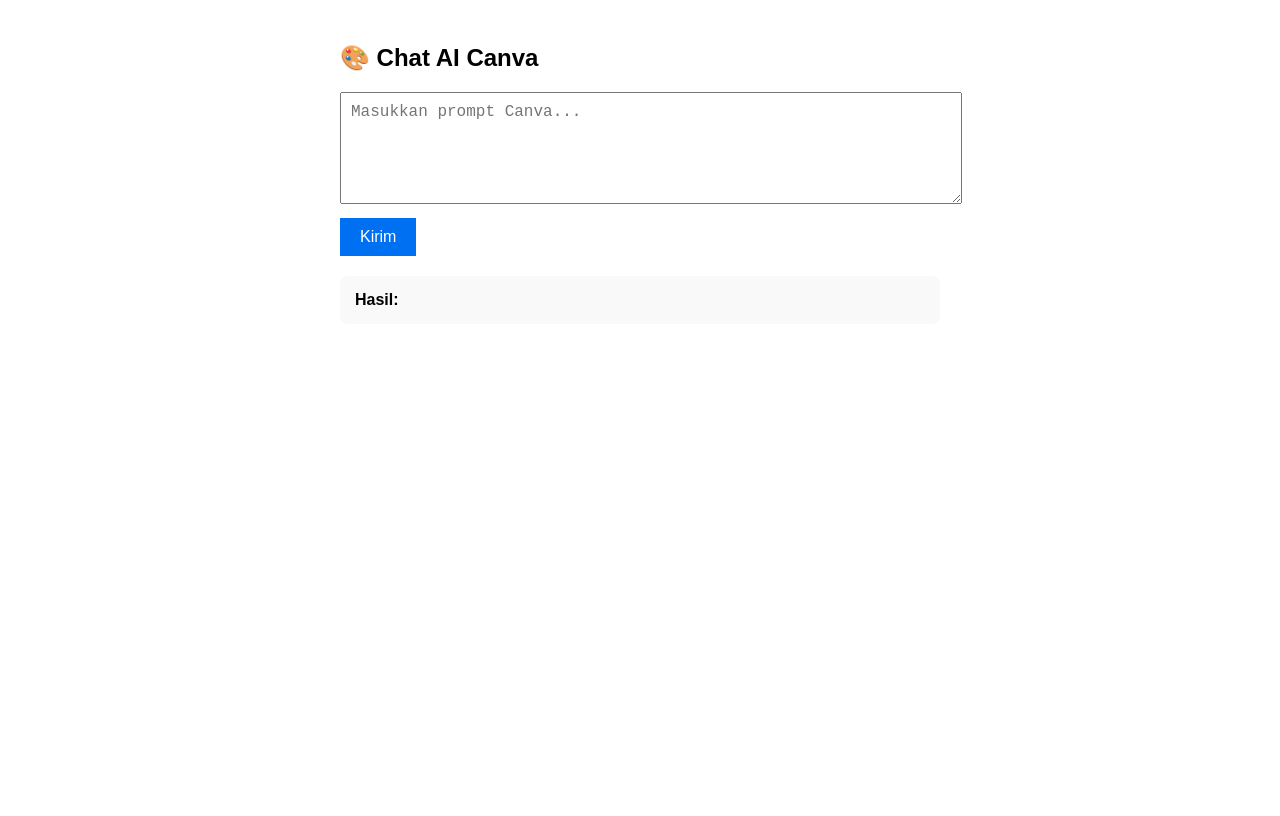
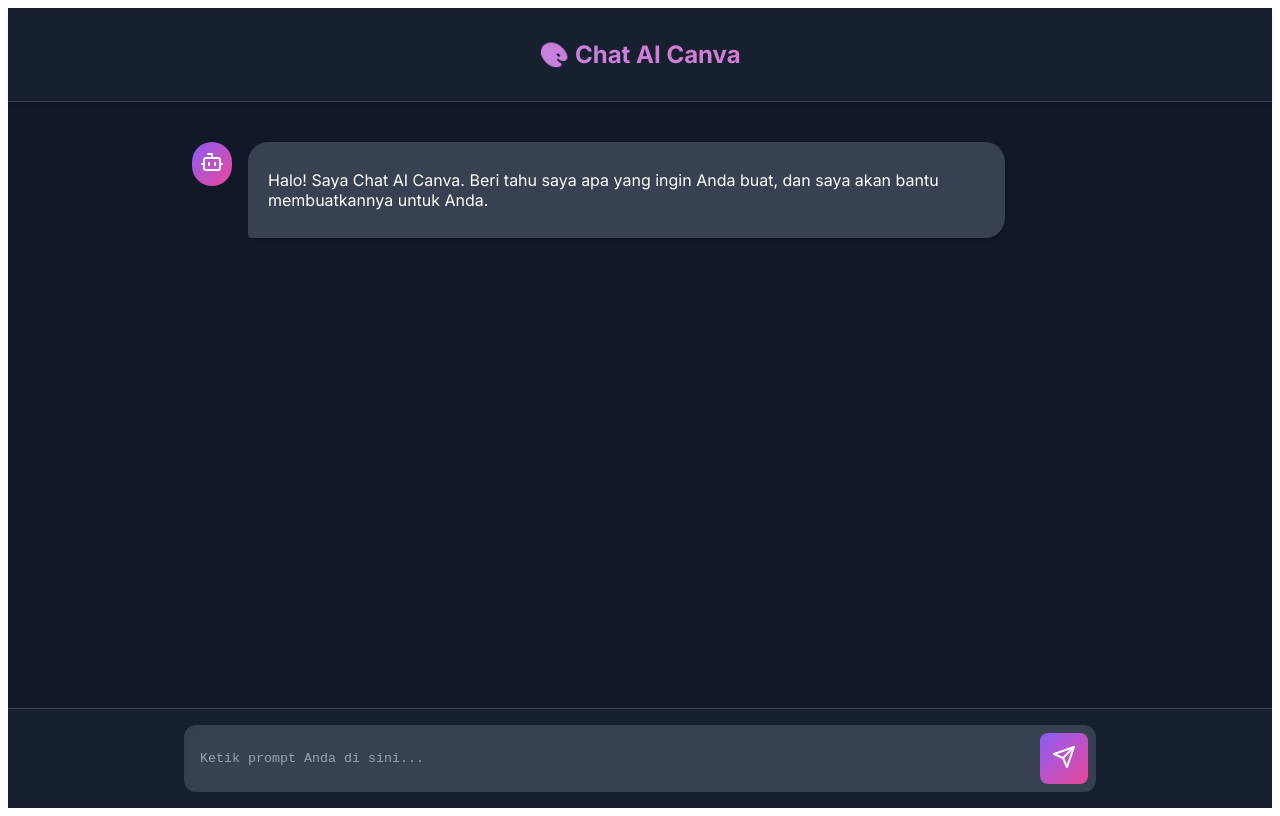
Before and after one commit to Dazhosting/Canva-Ai, a Next.js app: page / in a window 1280 px wide. Built offline with nearby package versions, Linux system fonts and the light colour scheme.

Commit message:
Update index.js

```diff
--- a/pages/index.js
+++ b/pages/index.js
@@ -1,87 +1,305 @@
-// pages/index.js
-import { useState } from 'react';
+import React, { useState, useRef, useEffect } from 'react';
 
-export default function Home() {
+// --- Icon Components ---
+// Ikon tetap sebagai komponen SVG inline.
+const BotIcon = () => (
+  <svg xmlns="http://www.w3.org/2000/svg" width="24" height="24" viewBox="0 0 24 24" fill="none" stroke="currentColor" strokeWidth="2" strokeLinecap="round" strokeLinejoin="round">
+    <path d="M12 8V4H8" />
+    <rect width="16" height="12" x="4" y="8" rx="2" />
+    <path d="M2 14h2" />
+    <path d="M20 14h2" />
+    <path d="M15 13v2" />
+    <path d="M9 13v2" />
+  </svg>
+);
+
+const UserIcon = () => (
+  <svg xmlns="http://www.w3.org/2000/svg" width="24" height="24" viewBox="0 0 24 24" fill="none" stroke="currentColor" strokeWidth="2" strokeLinecap="round" strokeLinejoin="round">
+    <path d="M19 21v-2a4 4 0 0 0-4-4H9a4 4 0 0 0-4 4v2" />
+    <circle cx="12" cy="7" r="4" />
+  </svg>
+);
+
+const SendIcon = () => (
+    <svg xmlns="http://www.w3.org/2000/svg" width="24" height="24" viewBox="0 0 24 24" fill="none" stroke="currentColor" strokeWidth="2" strokeLinecap="round" strokeLinejoin="round">
+        <path d="m22 2-7 20-4-9-9-4Z"/>
+        <path d="m22 2-11 11"/>
+    </svg>
+);
+
+// --- Main App Component ---
+export default function App() {
   const [input, setInput] = useState('');
-  const [result, setResult] = useState('');
+  const [messages, setMessages] = useState([
+    { role: 'bot', content: 'Halo! Saya Chat AI Canva. Beri tahu saya apa yang ingin Anda buat, dan saya akan bantu membuatkannya untuk Anda.' }
+  ]);
   const [loading, setLoading] = useState(false);
+  const messagesEndRef = useRef(null);
+
+  // --- Styles Object (CSS-in-JS) ---
+  // Semua gaya didefinisikan dalam objek ini.
+  const styles = {
+    container: {
+      display: 'flex',
+      flexDirection: 'column',
+      height: '100vh',
+      backgroundColor: '#111827', // bg-gray-900
+      color: 'white',
+      fontFamily: "'Inter', sans-serif",
+    },
+    header: {
+      backgroundColor: 'rgba(31, 41, 55, 0.5)', // bg-gray-800/50
+      backdropFilter: 'blur(4px)',
+      borderBottom: '1px solid #374151', // border-gray-700
+      padding: '1rem',
+      boxShadow: '0 4px 6px -1px rgb(0 0 0 / 0.1), 0 2px 4px -2px rgb(0 0 0 / 0.1)', // shadow-lg
+    },
+    headerTitle: {
+      fontSize: '1.5rem', // text-2xl
+      fontWeight: 'bold',
+      textAlign: 'center',
+      background: 'linear-gradient(to right, #a78bfa, #f472b6)', // from-purple-400 to-pink-500
+      WebkitBackgroundClip: 'text',
+      WebkitTextFillColor: 'transparent',
+    },
+    main: {
+      flex: 1,
+      overflowY: 'auto',
+      padding: '1.5rem',
+    },
+    messagesContainer: {
+        maxWidth: '56rem', // max-w-4xl
+        margin: '0 auto',
+    },
+    messageRow: {
+        display: 'flex',
+        alignItems: 'flex-start',
+        gap: '1rem',
+        margin: '1rem 0',
+    },
+    userMessageRow: {
+        justifyContent: 'flex-end',
+    },
+    botMessageRow: {
+        justifyContent: 'flex-start',
+    },
+    iconContainer: {
+        padding: '0.5rem',
+        borderRadius: '9999px',
+    },
+    botIconContainer: {
+        background: 'linear-gradient(to bottom right, #8b5cf6, #ec4899)', // from-purple-500 to-pink-600
+    },
+    userIconContainer: {
+        backgroundColor: '#374151', // bg-gray-700
+    },
+    messageBubble: {
+        maxWidth: '80%',
+        padding: '12px 20px',
+        borderRadius: '1.25rem',
+        boxShadow: '0 4px 6px -1px rgb(0 0 0 / 0.1), 0 2px 4px -2px rgb(0 0 0 / 0.1)',
+        whiteSpace: 'pre-wrap',
+    },
+    userMessageBubble: {
+        backgroundColor: '#2563eb', // bg-blue-600
+        borderBottomRightRadius: '0.25rem',
+    },
+    botMessageBubble: {
+        backgroundColor: '#374151', // bg-gray-700
+        borderBottomLeftRadius: '0.25rem',
+    },
+    loaderBubble: {
+        display: 'flex',
+        alignItems: 'center',
+        justifyContent: 'center',
+        gap: '0.5rem',
+    },
+    loaderDot: {
+        width: '8px',
+        height: '8px',
+        backgroundColor: 'white',
+        borderRadius: '50%',
+    },
+    footer: {
+      backgroundColor: 'rgba(31, 41, 55, 0.5)', // bg-gray-800/50
+      backdropFilter: 'blur(4px)',
+      borderTop: '1px solid #374151', // border-gray-700
+      padding: '1rem',
+    },
+    inputContainer: {
+        display: 'flex',
+        alignItems: 'center',
+        backgroundColor: '#374151', // bg-gray-700
+        borderRadius: '0.75rem', // rounded-xl
+        padding: '0.5rem',
+        boxShadow: 'inset 0 2px 4px 0 rgb(0 0 0 / 0.05)', // shadow-inner
+        maxWidth: '56rem', // max-w-4xl
+        margin: '0 auto',
+    },
+    textarea: {
+        flex: 1,
+        backgroundColor: 'transparent',
+        padding: '0.5rem',
+        color: 'white',
+        border: 'none',
+        outline: 'none',
+        resize: 'none',
+        maxHeight: '100px',
+    },
+    sendButton: {
+        padding: '0.75rem',
+        borderRadius: '0.5rem',
+        color: 'white',
+        border: 'none',
+        cursor: 'pointer',
+        transition: 'all 0.2s ease-in-out',
+        background: 'linear-gradient(to bottom right, #8b5cf6, #ec4899)', // from-purple-500 to-pink-600
+    },
+    sendButtonDisabled: {
+        backgroundColor: '#4b5563', // bg-gray-600
+        cursor: 'not-allowed',
+        background: 'none',
+    },
+  };
+
+  // --- CSS String for styles not possible with inline styles ---
+  // (e.g., keyframes, pseudo-classes like :hover, placeholder color)
+  const styleTag = `
+    @import url('https://fonts.googleapis.com/css2?family=Inter:wght@400;700&display=swap');
+
+    @keyframes fade-in-up {
+      from { opacity: 0; transform: translateY(10px); }
+      to { opacity: 1; transform: translateY(0); }
+    }
+
+    .animate-fade-in-up {
+      animation: fade-in-up 0.5s ease-out forwards;
+    }
+
+    @keyframes pulse {
+      0%, 100% { opacity: 1; }
+      50% { opacity: 0.5; }
+    }
+
+    .dot-1 { animation: pulse 1.5s infinite; animation-delay: -0.3s; }
+    .dot-2 { animation: pulse 1.5s infinite; animation-delay: -0.15s; }
+    .dot-3 { animation: pulse 1.5s infinite; }
+
+    textarea::placeholder {
+        color: #9ca3af; /* placeholder-gray-400 */
+    }
+
+    /* We use a class for the hover effect because it's not possible inline */
+    .send-button:hover {
+        transform: scale(1.1);
+        background: linear-gradient(to bottom right, #a855f7, #d946ef); /* hover:from-purple-600 hover:to-pink-700 */
+    }
+  `;
+
+  const scrollToBottom = () => {
+    messagesEndRef.current?.scrollIntoView({ behavior: "smooth" });
+  };
+
+  useEffect(() => {
+    scrollToBottom();
+  }, [messages]);
 
   const handleSend = async () => {
-    if (!input.trim()) return;
+    if (!input.trim() || loading) return;
+
+    const userMessage = { role: 'user', content: input };
+    setMessages(prev => [...prev, userMessage]);
+    setInput('');
     setLoading(true);
-    setResult('⏳ Mengirim permintaan...');
 
     try {
-      const res = await fetch('/api/canva', {
-        method: 'POST',
-        headers: { 'Content-Type': 'application/json' },
-        body: JSON.stringify({ query: input })
-      });
+      // Simulasi panggilan API
+      await new Promise(resolve => setTimeout(resolve, 1500));
+      const data = { result: `Tentu, ini adalah ide desain untuk: "${input}". Saya akan membuatkan beberapa variasi visual yang menarik untuk Anda.` };
 
-      const data = await res.json();
-      setResult(data.result || '❌ Tidak ada respons dari API.');
+      const botMessage = { role: 'bot', content: data.result || 'Maaf, saya tidak menerima respons. Silakan coba lagi.' };
+      setMessages(prev => [...prev, botMessage]);
+
     } catch (e) {
-      setResult('❌ Gagal terhubung ke API.');
+      const errorMessage = { role: 'bot', content: '❌ Gagal terhubung ke server. Silakan periksa koneksi Anda dan coba lagi.' };
+      setMessages(prev => [...prev, errorMessage]);
     } finally {
       setLoading(false);
     }
   };
 
+  const handleKeyPress = (e) => {
+    if (e.key === 'Enter' && !e.shiftKey) {
+      e.preventDefault();
+      handleSend();
+    }
+  };
+
   return (
     <div style={styles.container}>
-      <h1 style={styles.title}>🎨 Chat AI Canva</h1>
+      {/* Menambahkan tag <style> untuk menangani keyframes dan pseudo-class */}
+      <style>{styleTag}</style>
+
+      <header style={styles.header}>
+        <h1 style={styles.headerTitle}>🎨 Chat AI Canva</h1>
+      </header>
+
+      <main style={styles.main}>
+        <div style={styles.messagesContainer}>
+            {messages.map((msg, index) => (
+              <div key={index} className="animate-fade-in-up" style={{...styles.messageRow, ...(msg.role === 'user' ? styles.userMessageRow : styles.botMessageRow)}}>
+                {msg.role === 'bot' && (
+                  <div style={{...styles.iconContainer, ...styles.botIconContainer}}>
+                    <BotIcon />
+                  </div>
+                )}
+                <div style={{...styles.messageBubble, ...(msg.role === 'user' ? styles.userMessageBubble : styles.botMessageBubble)}}>
+                  <p>{msg.content}</p>
+                </div>
+                 {msg.role === 'user' && (
+                  <div style={{...styles.iconContainer, ...styles.userIconContainer}}>
+                    <UserIcon />
+                  </div>
+                )}
+              </div>
+            ))}
+            {loading && (
+              <div className="animate-fade-in-up" style={{...styles.messageRow, ...styles.botMessageRow}}>
+                <div style={{...styles.iconContainer, ...styles.botIconContainer}}>
+                    <BotIcon />
+                </div>
+                <div style={{...styles.messageBubble, ...styles.botMessageBubble, ...styles.loaderBubble}}>
+                  <div style={styles.loaderDot} className="dot-1"></div>
+                  <div style={styles.loaderDot} className="dot-2"></div>
+                  <div style={styles.loaderDot} className="dot-3"></div>
+                </div>
+              </div>
+            )}
+            <div ref={messagesEndRef} />
+        </div>
+      </main>
+
+      <footer style={styles.footer}>
+        <div style={styles.inputContainer}>
             <textarea
-        rows={5}
+              rows={1}
               style={styles.textarea}
               value={input}
               onChange={(e) => setInput(e.target.value)}
-        placeholder="Masukkan prompt Canva..."
+              onKeyPress={handleKeyPress}
+              placeholder="Ketik prompt Anda di sini..."
               disabled={loading}
             />
             <button
               onClick={handleSend}
-        style={{ ...styles.button, backgroundColor: loading ? '#888' : '#0070f3' }}
+              style={{...styles.sendButton, ...(loading ? styles.sendButtonDisabled : {})}}
+              className={!loading ? 'send-button' : ''}
               disabled={loading}
             >
-        {loading ? 'Tunggu...' : 'Kirim'}
+              <SendIcon />
             </button>
-      <div style={styles.result}>
-        <strong>Hasil:</strong>
-        <div>{result}</div>
         </div>
+      </footer>
     </div>
   );
 }
-
-const styles = {
-  container: {
-    maxWidth: 600,
-    margin: 'auto',
-    padding: 20,
-    fontFamily: 'Arial, sans-serif'
-  },
-  title: {
-    fontSize: 24,
-    marginBottom: 20
-  },
-  textarea: {
-    width: '100%',
-    padding: 10,
-    fontSize: 16,
-    marginBottom: 10
-  },
-  button: {
-    padding: '10px 20px',
-    fontSize: 16,
-    color: '#fff',
-    border: 'none',
-    cursor: 'pointer'
-  },
-  result: {
-    marginTop: 20,
-    whiteSpace: 'pre-wrap',
-    backgroundColor: '#f9f9f9',
-    padding: 15,
-    borderRadius: 8
-  }
-};
```
Lines whose indentation alone changed are shown as unchanged.
